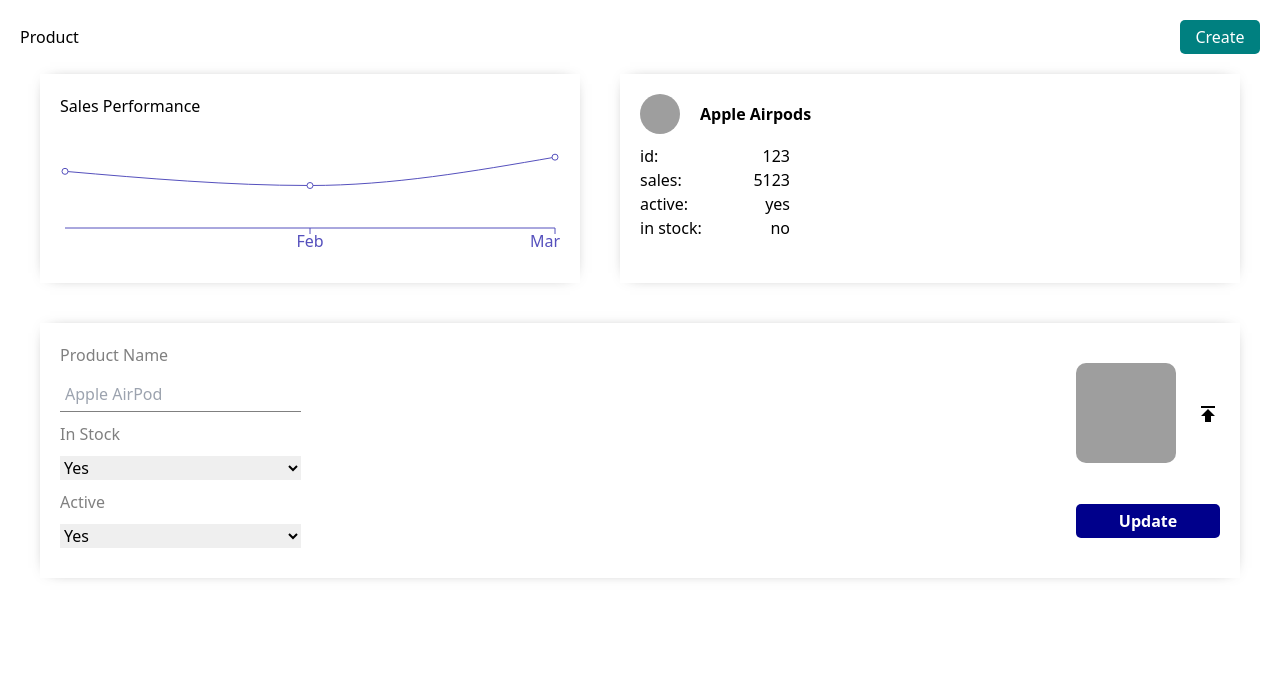
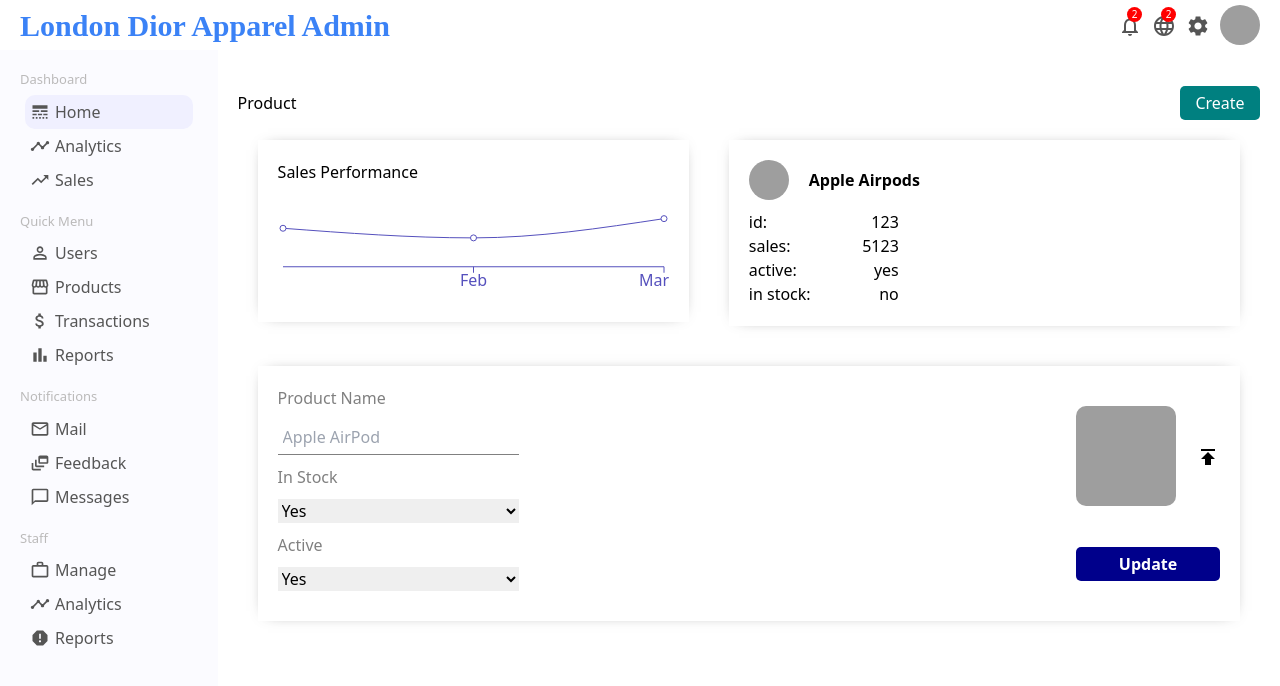
Before and after one commit to NellyNel520/LondonDiorApparel-3.0, a React (Create React App) app in the folder admin/: page /products in a window 1280 px wide. Shown: the top 686 px of the page. Built offline with nearby package versions, Linux system fonts and the light colour scheme; grey boxes are pictures that could not be loaded; a web font is replaced by a local one.

Commit message:
added side and top bar to products page

```diff
--- a/admin/src/pages/product/Product.jsx
+++ b/admin/src/pages/product/Product.jsx
@@ -1,14 +1,22 @@
-import { Link } from "react-router-dom";
-import "./product.css";
-import Chart from "../../components/chart/Chart"
-import {productData} from "../../dummyData"
-import PublishIcon from '@mui/icons-material/Publish';
+import { Link } from 'react-router-dom'
+import './product.css'
+import Chart from '../../components/chart/Chart'
+import { productData } from '../../dummyData'
+import PublishIcon from '@mui/icons-material/Publish'
+import Sidebar from '../../components/sidebar/Sidebar'
+import Topbar from '../../components/topbar/Topbar'
+import '../../styles/App.css'
 
 
 export default function Product() {
 	return (
+		<div>
+			<Topbar />
+			<div className="flex">
+				<Sidebar />
+
 				<div className="product">
-      <div className="productTitleContainer">
+					<div className="productTitleContainer mt-4">
 						<h1 className="productTitle">Product</h1>
 						<Link to="/newproduct">
 							<button className="productAddButton">Create</button>
@@ -16,11 +24,19 @@
 					</div>
 					<div className="productTop">
 						<div className="productTopLeft">
-              <Chart data={productData} dataKey="Sales" title="Sales Performance"/>
+							<Chart
+								data={productData}
+								dataKey="Sales"
+								title="Sales Performance"
+							/>
 						</div>
 						<div className="productTopRight">
 							<div className="productInfoTop">
-                  <img src="https://images.pexels.com/photos/7156886/pexels-photo-7156886.jpeg?auto=compress&cs=tinysrgb&dpr=2&w=500" alt="" className="productInfoImg" />
+								<img
+									src="https://images.pexels.com/photos/7156886/pexels-photo-7156886.jpeg?auto=compress&cs=tinysrgb&dpr=2&w=500"
+									alt=""
+									className="productInfoImg"
+								/>
 								<span className="productName">Apple Airpods</span>
 							</div>
 							<div className="productInfoBottom">
@@ -61,16 +77,22 @@
 							</div>
 							<div className="productFormRight">
 								<div className="productUpload">
-                      <img src="https://images.pexels.com/photos/7156886/pexels-photo-7156886.jpeg?auto=compress&cs=tinysrgb&dpr=2&w=500" alt="" className="productUploadImg" />
+									<img
+										src="https://images.pexels.com/photos/7156886/pexels-photo-7156886.jpeg?auto=compress&cs=tinysrgb&dpr=2&w=500"
+										alt=""
+										className="productUploadImg"
+									/>
 									<label for="file">
-                          <PublishIcon/>
+										<PublishIcon />
 									</label>
-                      <input type="file" id="file" style={{display:"none"}} />
+									<input type="file" id="file" style={{ display: 'none' }} />
 								</div>
 								<button className="productButton">Update</button>
 							</div>
 						</form>
 					</div>
 				</div>
-  );
+			</div>
+		</div>
+	)
 }
```
Lines whose indentation alone changed are shown as unchanged.
